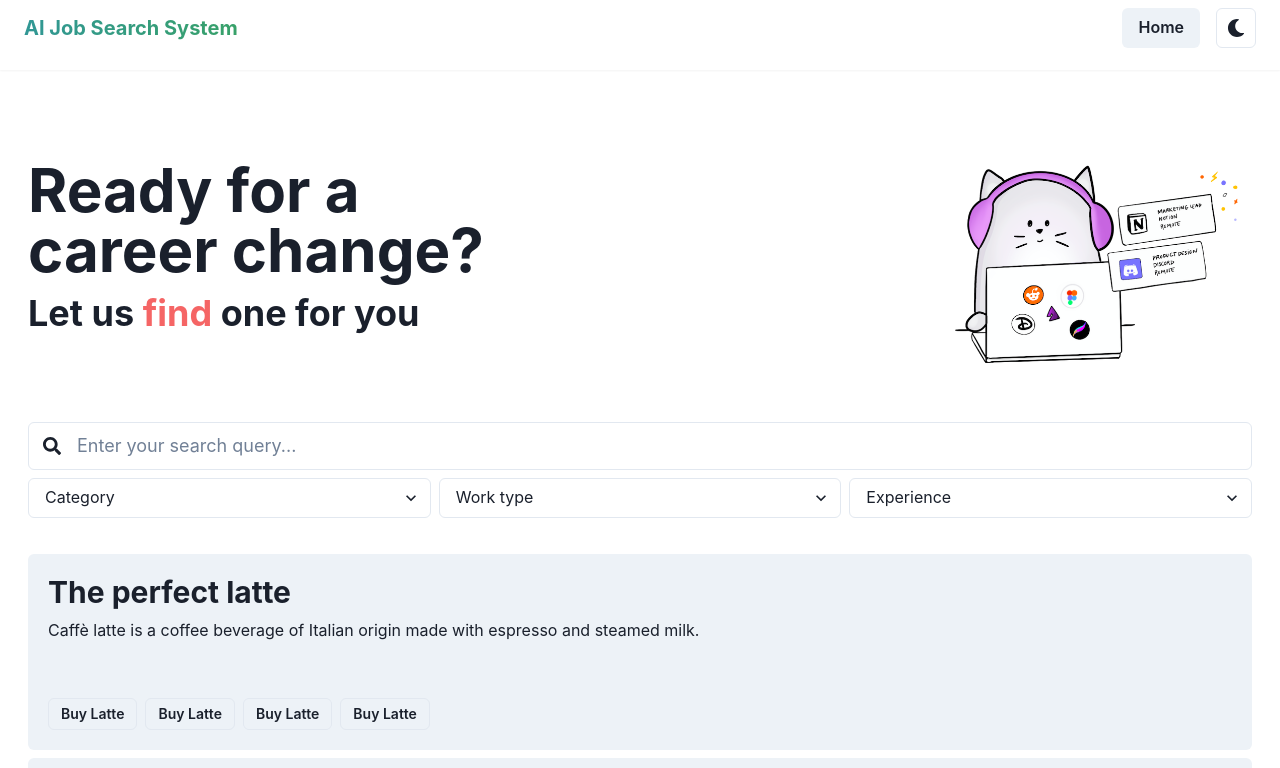
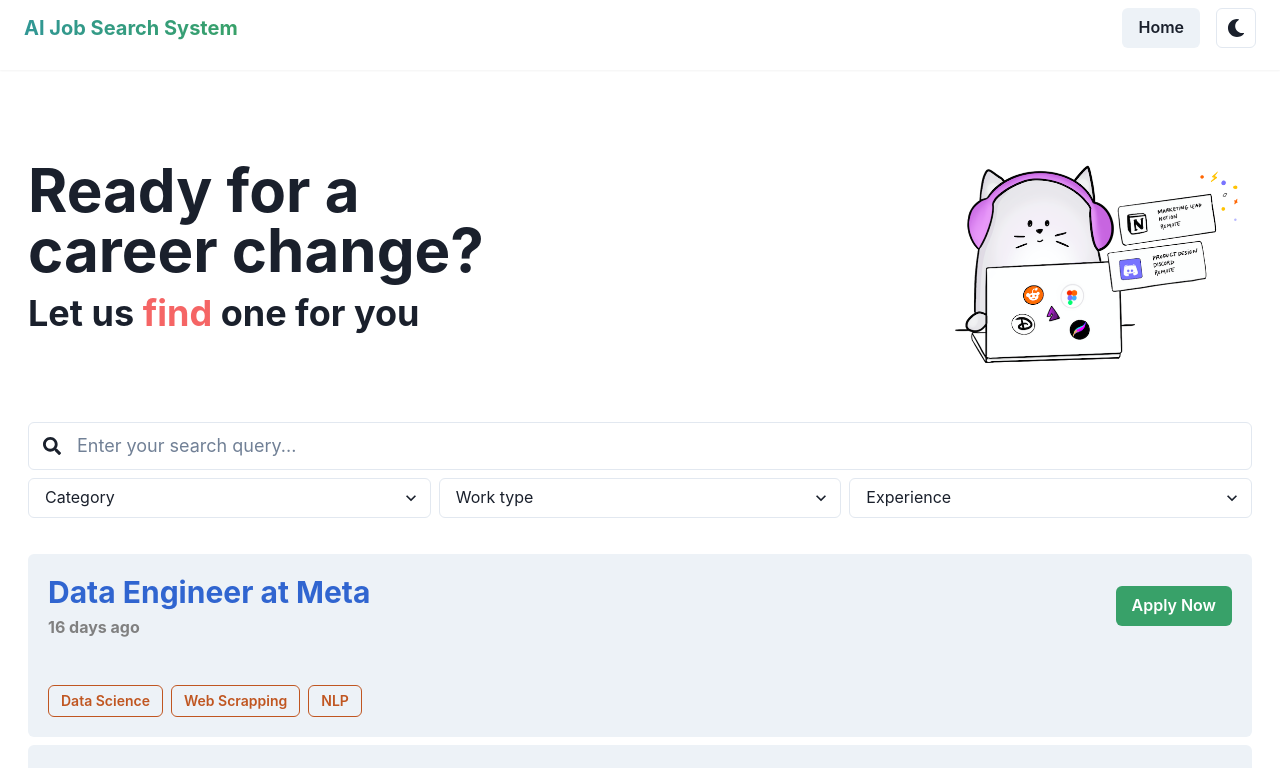
Before and after one commit to i-naeem/fastcareer, a React (Create React App) app: page / in a window 1280 px wide. Shown: the top 768 px of the page. Built offline with nearby package versions, Linux system fonts and the light colour scheme.

Commit message:
Update the job card and add job route

```diff
--- a/src/App.js
+++ b/src/App.js
@@ -1,6 +1,7 @@
 import Header from './components/Header';
 import Footer from './components/Footer';
 import { Box } from '@chakra-ui/react';
+import Job from './routes/Job';
 import Home from './routes/Home';
 
 const App = () => {
@@ -8,8 +9,8 @@
     <Box>
       <Header />
       <Box as='main' p={4} minH='calc(100vh - 70px - 70px)'>
-        {/* Home */}
         <Home />
+        {/* <Job /> */}
       </Box>
       <Footer />
     </Box>
--- a/src/components/JobCard.js
+++ b/src/components/JobCard.js
@@ -6,29 +6,34 @@
   Button,
   Stack,
   Card,
-  Text,
-  Link,
+  Box,
+  HStack,
 } from '@chakra-ui/react';
 
 const JobCard = props => {
   return (
     <Card direction={{ base: 'column', sm: 'row' }} overflow='hidden' variant='filled' width='100%'>
-      <Stack>
+      <Stack width='100%'>
         <CardBody>
-          <Heading size='lg' as={Link}>
-            The perfect latte
-          </Heading>
-          <Text py='2'>
-            Caffè latte is a coffee beverage of Italian origin made with espresso and steamed milk.
-          </Text>
+          <HStack align='center' justify='space-between'>
+            <Box>
+              <Heading size='lg' mb='2' color='Highlight'>
+                Data Engineer at Meta
+              </Heading>
+              <Heading size='sm' color='GrayText'>
+                16 days ago
+              </Heading>
+            </Box>
+            <Box>
+              <Button colorScheme='green'>Apply Now</Button>
+            </Box>
+          </HStack>
         </CardBody>
-
         <CardFooter>
-          <ButtonGroup size='sm' variant='outline'>
-            <Button>Buy Latte</Button>
-            <Button>Buy Latte</Button>
-            <Button>Buy Latte</Button>
-            <Button>Buy Latte</Button>
+          <ButtonGroup colorScheme='orange' size='sm' variant='outline'>
+            <Button>Data Science</Button>
+            <Button>Web Scrapping</Button>
+            <Button>NLP</Button>
           </ButtonGroup>
         </CardFooter>
       </Stack>
--- /dev/null
+++ b/src/routes/Job.js
@@ -0,0 +1,53 @@
+import { Box, Heading, List, ListItem, Text } from '@chakra-ui/react';
+import JobCard from '../components/JobCard';
+
+const Job = props => {
+  const data = {
+    id: 1,
+    company: 'Meta',
+    deadline: '25 July 2023',
+    description: 'lorem*10',
+    tags: ['Hybrid', 'Hong Kong', 'Productivity'],
+  };
+  return (
+    <Box>
+      <Box mb='4'>
+        <JobCard />
+      </Box>
+      <Box mb='4'>
+        <Heading size='lg' mb='2'>
+          About Company
+        </Heading>
+        <Text fontSize='md'>
+          Lorem ipsum dolor sit amet consectetur adipisicing elit. Repudiandae eius voluptas facere
+          vel assumenda eveniet possimus exercitationem quae recusandae natus, quibusdam, earum
+          necessitatibus unde tempora voluptatem temporibus nobis deserunt! Accusamus ut atque sed
+          veniam dicta quae amet ad, quod vitae facere deleniti molestias sint! Distinctio nobis
+          provident adipisci? Expedita harum tempore sunt quos, beatae dolor nobis, velit autem eum
+          voluptas molestiae laborum aspernatur odit ipsa totam nostrum fuga ratione quod similique.
+          Ad hic molestias quis error fugiat ea similique harum deserunt? Nulla facere qui quasi quo
+          quod accusantium expedita vel repudiandae, perspiciatis voluptatum facilis dolor enim
+          incidunt aliquid rerum cumque.
+        </Text>
+      </Box>
+      <Box mb='4'>
+        <Heading size='lg' mb='2'>
+          Job Description
+        </Heading>
+        <Text fontSize='md'>
+          Lorem ipsum dolor sit amet consectetur adipisicing elit. Repudiandae eius voluptas facere
+          vel assumenda eveniet possimus exercitationem quae recusandae natus, quibusdam, earum
+          necessitatibus unde tempora voluptatem temporibus nobis deserunt! Accusamus ut atque sed
+          veniam dicta quae amet ad, quod vitae facere deleniti molestias sint! Distinctio nobis
+          provident adipisci? Expedita harum tempore sunt quos, beatae dolor nobis, velit autem eum
+          voluptas molestiae laborum aspernatur odit ipsa totam nostrum fuga ratione quod similique.
+          Ad hic molestias quis error fugiat ea similique harum deserunt? Nulla facere qui quasi quo
+          quod accusantium expedita vel repudiandae, perspiciatis voluptatum facilis dolor enim
+          incidunt aliquid rerum cumque.
+        </Text>
+      </Box>
+    </Box>
+  );
+};
+
+export default Job;
```
